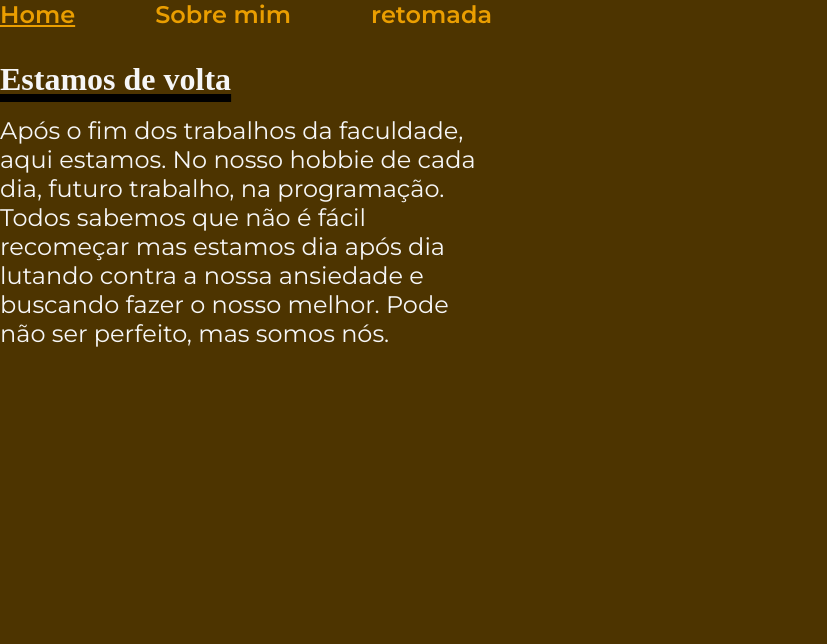
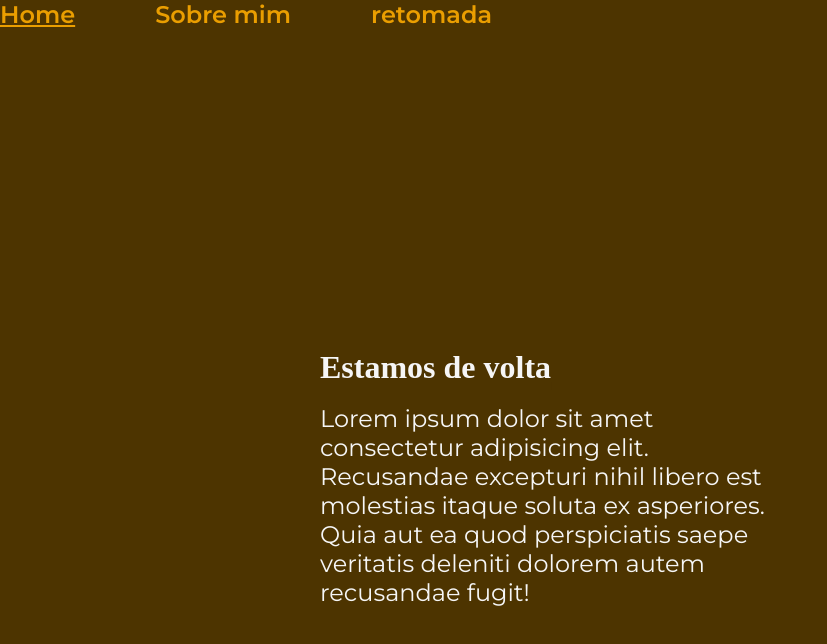
Before and after one commit to MechamoVictor/Primeiro-reposit-rio-online-da-minha-vida, a plain HTML site: page aquecimento.html in a window 1280 px wide. Shown: the whole page, without its empty margins (0-827 px from the left). Drawn offline with Linux system fonts and the light colour scheme; files that its build step writes are made by us from their sources.

Commit message:
Algumas atualizações

```diff
--- a/aquecimento.html
+++ b/aquecimento.html
@@ -4,7 +4,7 @@
     <meta charset="UTF-8">
     <meta name="viewport" content="width=device-width, initial-scale=1.0">
     <title>Aquecimento</title>
-    <link rel="stylesheet" href="styles/style.css">
+    <link rel="stylesheet" href="style.css">
 </head>
 <body class="body">
   <header class="header">
@@ -17,7 +17,7 @@
   <main class="apresentacao3">
     <H1 class="apresentacao__conteudo__titulo3">Estamos de volta</H1>
     <br>
-    <p class="apresentacao__conteudo__texto3">Após o fim dos trabalhos da faculdade, aqui estamos. No nosso hobbie de cada dia, futuro trabalho, na programação. Todos sabemos que não é fácil recomeçar mas estamos dia após dia lutando contra a nossa ansiedade e buscando fazer o nosso melhor. Pode não ser perfeito, mas somos nós.</p>
+    <p class="apresentacao__conteudo__texto3">Lorem ipsum dolor sit amet consectetur adipisicing elit. Recusandae excepturi nihil libero est molestias itaque soluta ex asperiores. Quia aut ea quod perspiciatis saepe veritatis deleniti dolorem autem recusandae fugit!</p>
   </main>
 </body>
 </html>
--- a/style.css
+++ b/style.css
@@ -19,6 +19,8 @@ body{
     box-sizing: border-box;
     background-color:var(--cor-secundaria);
     color:var(--cor-texto);
+    width:100%;
+
 }
 .cabecalho{
     padding: 2% 0% 0% 15%;
@@ -159,6 +161,7 @@ border: 0.125rem solid var(--cor-primaria);
     flex-direction: column;
     padding-left: 0%;
     padding-top:2rem;
+    padding: 25% 25%;
 
 
 }
@@ -166,10 +169,11 @@ border: 0.125rem solid var(--cor-primaria);
 .apresentacao__conteudo__titulo3{
     font-style:normal;
     margin: 0%;
-    text-decoration: underline black 0.5rem;
+    text-decoration: underline var(--cor-secundaria) 0.5rem;
 }
 .apresentacao__conteudo__texto3{
     width: 75%;
     font-size: 1.5rem;
     font-family: var(--fonte-texto);
+
 }
```
Also changed, not shown: index.html (+1 -1 lines), sobre.html (+2 -2 lines), assets/Imagem.png (renamed from Imagem.png), assets/fotominha.jpg (renamed from fotominha.jpg), assets/github.png (renamed from github.png), assets/insta.jpeg (renamed from insta.jpeg), assets/instagram (2).png (renamed from instagram (2).png), assets/linkedin.png (renamed from linkedin.png), assets/tartaruga.jpeg (renamed from tartaruga.jpeg).
